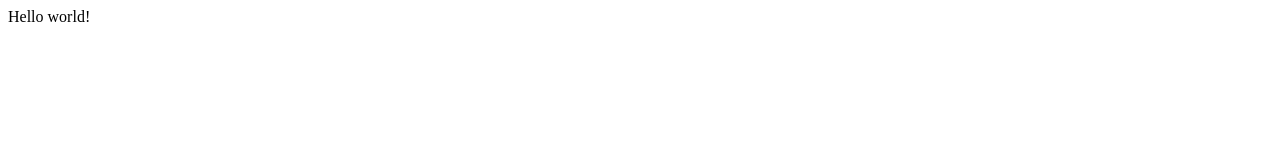
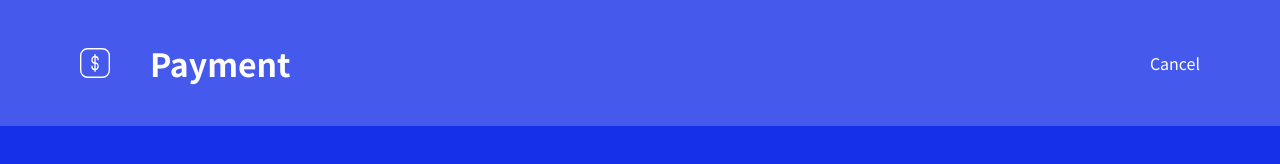
Before and after one commit to cxc421/payment, a Gatsby site: page / in a window 1280 px wide. Built offline with nearby package versions, Linux system fonts and the light colour scheme; Gatsby itself is replaced by a stand-in of ours.

Commit message:
Add header of desktop

```diff
--- /dev/null
+++ b/src/components/Container.tsx
@@ -0,0 +1,9 @@
+import React from "react"
+import styled from "styled-components"
+
+export const Container = React.memo(styled.div`
+  max-width: 1280px;
+  margin: 0 auto;
+  background: rgba(255, 255, 255, 0.2);
+  padding: 0 80px;
+`)
--- /dev/null
+++ b/src/components/Header.tsx
@@ -0,0 +1,51 @@
+import React from "react"
+import styled from "styled-components"
+import { Container } from "./Container"
+import iconMoneySrc from "../assets/icon_Money.svg"
+
+const Wrapper = styled.div`
+  color: white;
+`
+const HeaderContainer = styled(Container)`
+  display: flex;
+  align-items: center;
+  padding-top: 40px;
+  padding-bottom: 40px;
+  justify-content: space-between;
+`
+
+const IconBlock = styled.div`
+  display: flex;
+  align-items: center;
+`
+
+const IconMoney = styled.img`
+  height: 30px;
+`
+
+const IconTitle = styled.h1`
+  color: white;
+  font-weight: bold;
+  margin-left: 40px;
+`
+
+const CancelBtn = styled.div`
+  font-size: 16px;
+  color: white;
+  cursor: pointer;
+  &:hover {
+    color: lightgray;
+  }
+`
+
+export const Header = () => (
+  <Wrapper>
+    <HeaderContainer>
+      <IconBlock>
+        <IconMoney src={iconMoneySrc} alt="money-icon" />
+        <IconTitle>Payment</IconTitle>
+      </IconBlock>
+      <CancelBtn>Cancel</CancelBtn>
+    </HeaderContainer>
+  </Wrapper>
+)
--- /dev/null
+++ b/src/custom.d.ts
@@ -0,0 +1,4 @@
+declare module "*.svg" {
+  const content: any
+  export default content
+}
--- /dev/null
+++ b/src/global.css
@@ -0,0 +1,25 @@
+@import url('https://fonts.googleapis.com/css?family=Noto+Sans+TC:400,700&display=swap');
+
+*,
+*::before,
+*::after {
+  box-sizing: border-box;
+}
+
+html,
+body {
+  padding: 0;
+  margin: 0;
+  height: 100%;
+}
+
+body {
+  background: #162FE8;
+  font-family: 'Noto Sans TC',
+    sans-serif;
+}
+
+h1 {
+  margin: 0;
+  padding: 0;
+}
--- a/src/pages/index.tsx
+++ b/src/pages/index.tsx
@@ -1,3 +1,9 @@
 import React from "react"
+import "../global.css"
+import { Header } from "../components/Header"
 
-export default () => <div>Hello world!</div>
+export default () => (
+  <>
+    <Header></Header>
+  </>
+)
```
Also changed, not shown: src/assets/icon_Money.svg (added).
